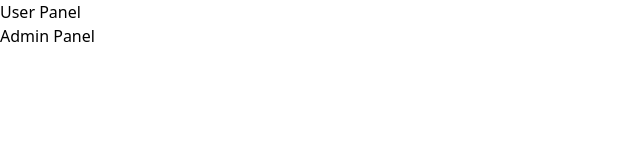
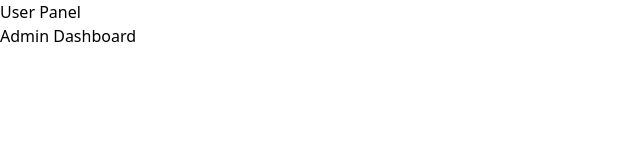
Before and after one commit to Priyesh-kekan/Breakmart, a React (Vite) app: page / in a window 1280 px wide. Shown: the top 160 px of the page, without its empty margins (0-640 px from the left). Built offline with nearby package versions, Linux system fonts and the light colour scheme.

Commit message:
user panel updated

```diff
--- a/src/user/UserPanel.jsx
+++ b/src/user/UserPanel.jsx
@@ -1,20 +1,17 @@
 import React from "react";
+import { Link } from 'react-router-dom';
 
-const UserPanel = ({ navigate }) => {
-  const handleAdminAccess = () => {
-    navigate('/admin');
-  };
-
+const UserPanel = () => {
   return (
     <div className="p-6">
       <div className="flex justify-between items-center mb-4">
         <h1 className="text-2xl font-bold">User Panel</h1>
-        <button
-          onClick={handleAdminAccess}
+        <Link
+          to="/admin"
           className="bg-blue-600 hover:bg-blue-700 text-white px-4 py-2 rounded-md"
         >
-          Admin Panel
-        </button>
+          Admin Dashboard
+        </Link>
       </div>
     </div>
   );
```
